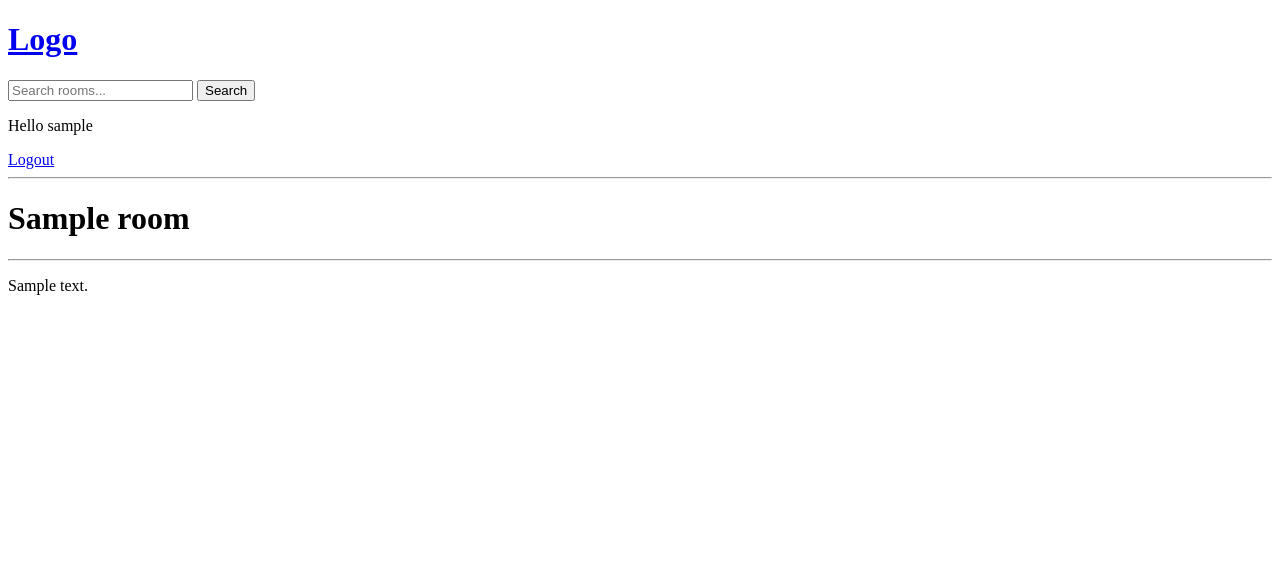
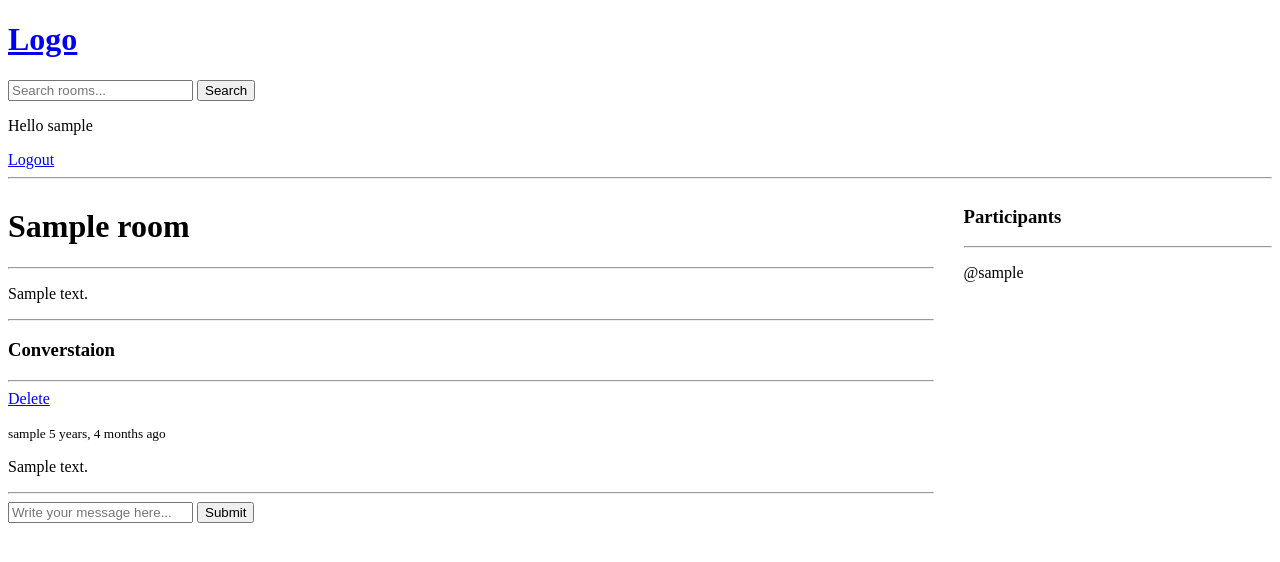
Before and after one commit to simplyObare/studybud, a Django app: page /room/1/ in a window 1280 px wide. Shown: the top 562 px of the page. Run offline with Django 5.2, Linux system fonts and the light colour scheme; a user stored in the database is signed in; tables that the repository leaves empty hold one stand-in row (values such as "Sample post").

Commit message:
Chat Room Messages CRUD

```diff
--- a/base/models.py
+++ b/base/models.py
@@ -14,7 +14,7 @@ class Room(models.Model):
     topic = models.ForeignKey(Topic, on_delete=models.SET_NULL, null=True)
     name = models.CharField(max_length=200)
     description = models.TextField(null=True, blank=True)
-    # participants =
+    participants = models.ManyToManyField(User, related_name="participants", blank=True)
     updated = models.DateTimeField(auto_now=True)
     created = models.DateTimeField(auto_now_add=True)
 
@@ -27,7 +27,7 @@ class Room(models.Model):
 
 class Message(models.Model):
     user = models.ForeignKey(User, on_delete=models.CASCADE)
-    room = models.ForeignKey(Room, on_delete=models.CASCADE)
+    room = models.ForeignKey(Room, on_delete=models.CASCADE, related_name="messages")
     body = models.TextField()
     updated = models.DateTimeField(auto_now=True)
     created = models.DateTimeField(auto_now_add=True)
--- a/base/templates/base/room.html
+++ b/base/templates/base/room.html
@@ -1,6 +1,64 @@
 {% extends "base.html" %} {% block content %}
-<h1>{{room.name}}</h1>
-<hr />
-<p>{{room.description}}</p>
+<style>
+  .room-container {
+    display: grid;
+    grid-template-columns: 3fr 1fr;
+    gap: 30px;
+  }
+</style>
 
+<div class="room-container">
+  <div>
+    <h1>{{room.name}}</h1>
+    <hr />
+    <p>{{room.description}}</p>
+
+    <hr />
+    <div class="comment-wrapper">
+      <h3>Converstaion</h3>
+      <hr />
+      <div class="comment-list">
+        {% for message in room_messages %}
+        <div class="message">
+          {% if request.user == message.user %}
+          <a href="{% url 'delete-message' message.id %}">Delete</a>
+          {% endif %}
+          <p>
+            <small>
+              {{ message.user.username }} {{ message.created|timesince }}
+              ago</small
+            >
+          </p>
+          <p>{{ message.body }}</p>
+        </div>
+        <hr />
+        {% endfor %}
+      </div>
+
+      {% if request.user.is_authenticated %}
+      <div class="comment-form">
+        <form action="" method="post">
+          {% csrf_token %}
+          <input
+            type="text"
+            name="body"
+            placeholder="Write your message here..."
+          />
+          <button type="submit">Submit</button>
+        </form>
+      </div>
+      {% endif %}
+    </div>
+  </div>
+
+  <div>
+    <h3>Participants</h3>
+    <hr />
+    <div>
+      {% for participant in participants %}
+      <p>@{{participant.username}}</p>
+      {% endfor %}
+    </div>
+  </div>
+</div>
 {% endblock %}
--- a/base/urls.py
+++ b/base/urls.py
@@ -10,4 +10,5 @@ urlpatterns = [
     path("create-room/", views.createRoom, name="create-room"),
     path("update-room/<str:pk>/", views.updateRoom, name="update-room"),
     path("delete-room/<str:pk>/", views.deleteRoom, name="delete-room"),
+    path("delete-message/<str:pk>/", views.deleteMessage, name="delete-message"),
 ]
--- a/base/views.py
+++ b/base/views.py
@@ -1,7 +1,7 @@
 from django.shortcuts import render, redirect
 from django.http import HttpResponse
 from django.contrib import messages
-from .models import Room, Topic
+from .models import Room, Topic, Message
 from .forms import RoomForm
 from django.db.models import Q
 from django.contrib.auth.models import User
@@ -76,7 +76,21 @@ def home(request):
 
 def room(request, pk):
     room = Room.objects.get(id=pk)
-    context = {"room": room}
+    room_messages = room.messages.all().order_by("-created")
+    participants = room.participants.all()
+
+    if request.method == "POST":
+        message = Message.objects.create(
+            user=request.user, room=room, body=request.POST.get("body")
+        )
+        room.participants.add(request.user)
+        return redirect("room", pk=room.id)
+
+    context = {
+        "room": room,
+        "room_messages": room_messages,
+        "participants": participants,
+    }
     return render(request, "base/room.html", context)
 
 
@@ -126,3 +140,16 @@ def deleteRoom(request, pk):
         room.delete()
         return redirect("home")
     return render(request, "base/delete.html", {"obj": room})
+
+
+@login_required(login_url="login")
+def deleteMessage(request, pk):
+    message = Message.objects.get(id=pk)
+
+    if request.user != message.user:
+        return HttpResponse("You are not allowed here!")
+
+    if request.method == "POST":
+        message.delete()
+        return redirect("home")
+    return render(request, "base/delete.html", {"obj": message})
```
Also changed, not shown: base/migrations/0004_room_participants_alter_message_room.py (added).
